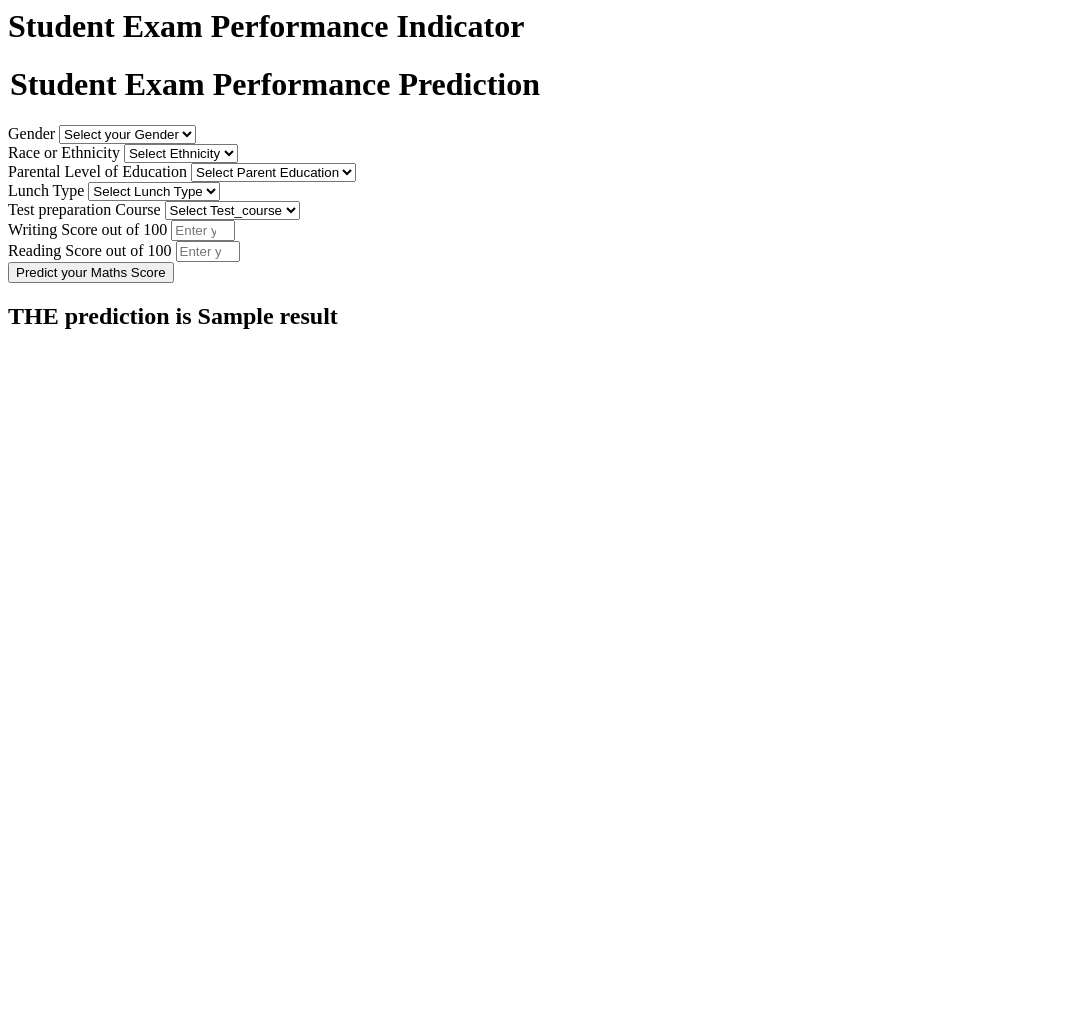
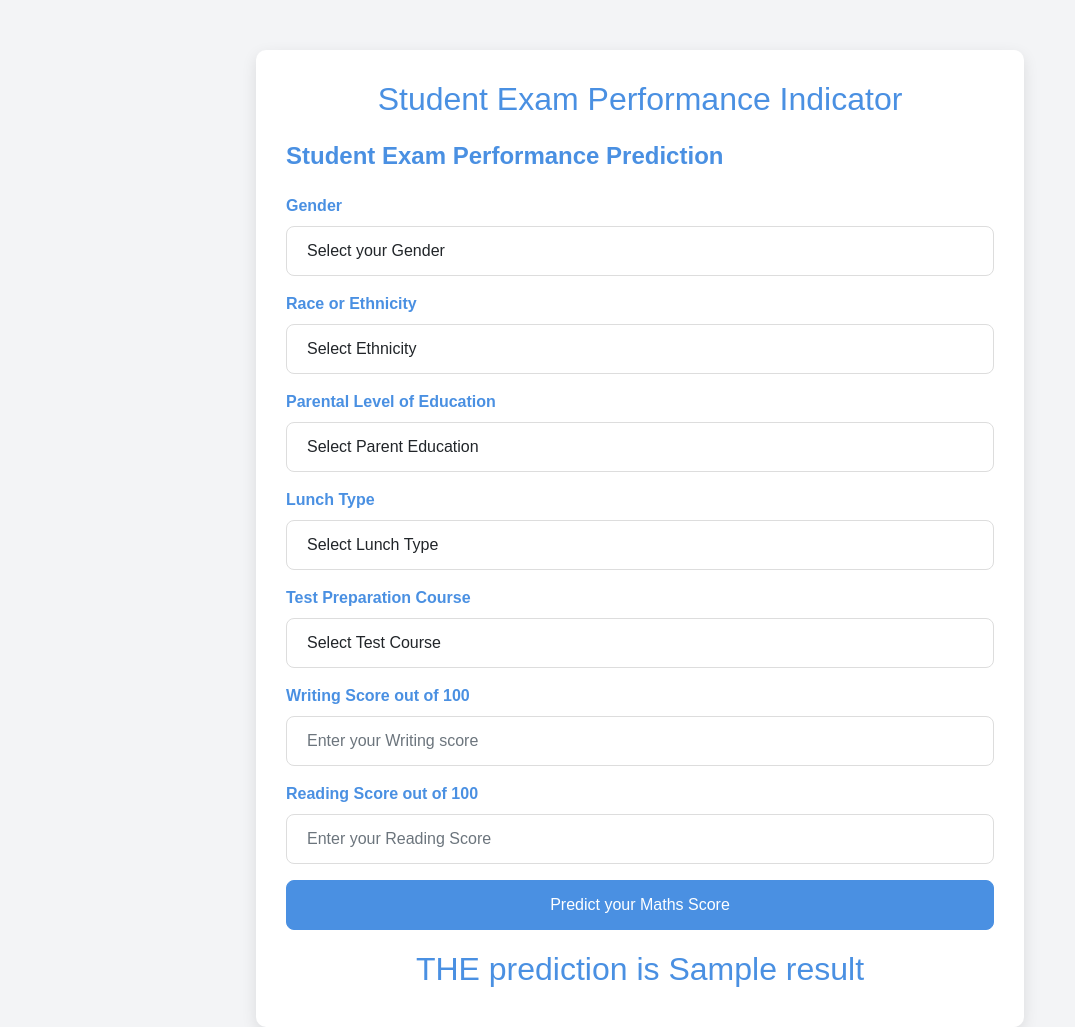
Before and after one commit to milan0122/mlproject, a Flask app: template templates/home.html in a window 1280 px wide. Shown: the whole page, without its empty margins (0-1075 px from the left). Before the commit the page ends 329 px from the top, so only its background shows below. Run offline with Flask 3, Linux system fonts and the light colour scheme; the template is opened without the code that fills it: most values are stand-ins (such as "Sample title", 1, 10 or a date in 2020).

Commit message:
ui changes

```diff
--- a/templates/home.html
+++ b/templates/home.html
@@ -1,111 +1,154 @@
-<html>
+<!DOCTYPE html>
+<html lang="en">
+<head>
+    <meta charset="UTF-8">
+    <meta name="viewport" content="width=device-width, initial-scale=1.0">
+    <title>Student Exam Performance Indicator</title>
+    <link href="https://cdn.jsdelivr.net/npm/bootstrap@5.1.3/dist/css/bootstrap.min.css" rel="stylesheet">
+
+    <style>
+        body {
+            background-color: #f3f4f6;
+            font-family: 'Arial', sans-serif;
+            color: #333;
+        }
+        .login {
+            width: 60%;
+            margin: 0 auto;
+            padding: 30px;
+            background-color: #fff;
+            border-radius: 10px;
+            box-shadow: 0 5px 15px rgba(0, 0, 0, 0.1);
+            margin-top: 50px;
+        }
+        h1 {
+            font-size: 2rem;
+            color: #4a90e2;
+            margin-bottom: 20px;
+            text-align: center;
+        }
+        legend {
+            font-size: 1.5rem;
+            color: #4a90e2;
+            margin-bottom: 20px;
+            font-weight: bold;
+        }
+        .mb-3 {
+            margin-bottom: 1.5rem;
+        }
+        label.form-label {
+            font-weight: bold;
+            color: #4a90e2;
+        }
+        .form-control {
+            border-radius: 8px;
+            border: 1px solid #ddd;
+            padding: 12px 20px;
+            font-size: 1rem;
+        }
+        .form-control:focus {
+            border-color: #4a90e2;
+            box-shadow: 0 0 5px rgba(74, 144, 226, 0.5);
+        }
+        .btn-primary {
+            background-color: #4a90e2;
+            border-color: #4a90e2;
+            padding: 12px 25px;
+            font-size: 1rem;
+            width: 100%;
+            border-radius: 8px;
+        }
+        .btn-primary:hover {
+            background-color: #357ab7;
+            border-color: #357ab7;
+        }
+        .result {
+            margin-top: 20px;
+            font-size: 1.2rem;
+            font-weight: bold;
+            color: #4a90e2;
+            text-align: center;
+        }
+    </style>
+</head>
 <body>
     <div class="login">
         <h1>Student Exam Performance Indicator</h1>
 
-       <form action="{{ url_for('predict_datapoint')}}" method="post">
-        <h1>
+        <form action="{{ url_for('predict_datapoint') }}" method="post">
             <legend>Student Exam Performance Prediction</legend>
-        </h1>
             <div class="mb-3">
                 <label class="form-label">Gender</label>
-            <select class="form-control" name="gender" placeholder="Enter you Gender" required>
+                <select class="form-control" name="gender" required>
                     <option class="placeholder" selected disabled value="">Select your Gender</option>
-                <option value="male">
-                    Male
-                </option>
-                <option value="female">
-                    Female
-                </option>
+                    <option value="male">Male</option>
+                    <option value="female">Female</option>
                 </select>
             </div>
+
             <div class="mb-3">
                 <label class="form-label">Race or Ethnicity</label>
-            <select class="form-control" name="ethnicity" placeholder="Enter you ethnicity" required>
+                <select class="form-control" name="ethnicity" required>
                     <option class="placeholder" selected disabled value="">Select Ethnicity</option>
-                <option value="group A">
-                    Group A
-                </option>
-                <option value="group B">
-                    Group B
-                </option>
-                <option value="group C">
-                    Group C
-                </option>
-                <option value="group D">
-                    Group D
-                </option>
-                <option value="group E">
-                    Group E
-                </option>
+                    <option value="group A">Group A</option>
+                    <option value="group B">Group B</option>
+                    <option value="group C">Group C</option>
+                    <option value="group D">Group D</option>
+                    <option value="group E">Group E</option>
                 </select>
             </div>
+
             <div class="mb-3">
                 <label class="form-label">Parental Level of Education</label>
-            <select class="form-control" name="parental_level_of_education"
-                placeholder="Enter you Parent Education" required>
+                <select class="form-control" name="parental_level_of_education" required>
                     <option class="placeholder" selected disabled value="">Select Parent Education</option>
-                <option value="associate's degree">
-                    associate's degree
-                </option>
-                <option value="bachelor's degree">
-                    bachelor's degree
-                </option>
-                <option value="high school">
-                    high school
-                </option>
-                <option value="master's degree">
-                    master's degree
-                </option>
-                <option value="some college">
-                    some college
-                </option>
-                <option value="some high school">
-                    some high school
-                </option>
+                    <option value="associate's degree">Associate's Degree</option>
+                    <option value="bachelor's degree">Bachelor's Degree</option>
+                    <option value="high school">High School</option>
+                    <option value="master's degree">Master's Degree</option>
+                    <option value="some college">Some College</option>
+                    <option value="some high school">Some High School</option>
                 </select>
             </div>
+
             <div class="mb-3">
                 <label class="form-label">Lunch Type</label>
-            <select class="form-control" name="lunch" placeholder="Enter you Lunch" required>
+                <select class="form-control" name="lunch" required>
                     <option class="placeholder" selected disabled value="">Select Lunch Type</option>
-                <option value="free/reduced">
-                    free/reduced
-                </option>
-                <option value="standard">
-                    standard
-                </option>
+                    <option value="free/reduced">Free/Reduced</option>
+                    <option value="standard">Standard</option>
                 </select>
             </div>
+
             <div class="mb-3">
-            <label class="form-label">Test preparation Course</label>
-            <select class="form-control" name="test_preparation_course" placeholder="Enter you Course"
-                required>
-                <option class="placeholder" selected disabled value="">Select Test_course</option>
-                <option value="none">
-                    None
-                </option>
-                <option value="completed">
-                    Completed
-                </option>
+                <label class="form-label">Test Preparation Course</label>
+                <select class="form-control" name="test_preparation_course" required>
+                    <option class="placeholder" selected disabled value="">Select Test Course</option>
+                    <option value="none">None</option>
+                    <option value="completed">Completed</option>
                 </select>
             </div>
+
             <div class="mb-3">
                 <label class="form-label">Writing Score out of 100</label>
-            <input class="form-control" type="number" name="reading_score"
-                placeholder="Enter your Reading score" min='0' max='100' />
+                <input class="form-control" type="number" name="writing_score" placeholder="Enter your Writing score" min="0" max="100" />
             </div>
+
             <div class="mb-3">
                 <label class="form-label">Reading Score out of 100</label>
-            <input class="form-control" type="number" name="writing_score"
-                placeholder="Enter your Reading Score" min='0' max='100' />
+                <input class="form-control" type="number" name="reading_score" placeholder="Enter your Reading Score" min="0" max="100" />
             </div>
+
             <div class="mb-3">
-            <input class="btn btn-primary" type="submit" value="Predict your Maths Score" required />
+                <input class="btn btn-primary" type="submit" value="Predict your Maths Score" />
             </div>
         </form>
-    <h2>
-       THE  prediction is {{result}}
-    </h2>
-   <body>
+
+        <div class="result">
+            <h2>THE prediction is {{ result }}</h2>
+        </div>
+    </div>
+
+    <script src="https://cdn.jsdelivr.net/npm/bootstrap@5.1.3/dist/js/bootstrap.bundle.min.js"></script>
+</body>
 </html>
```
Also changed, not shown: screnshots/ui.png (added), 1 other file. Lines whose indentation alone changed are shown as unchanged.
